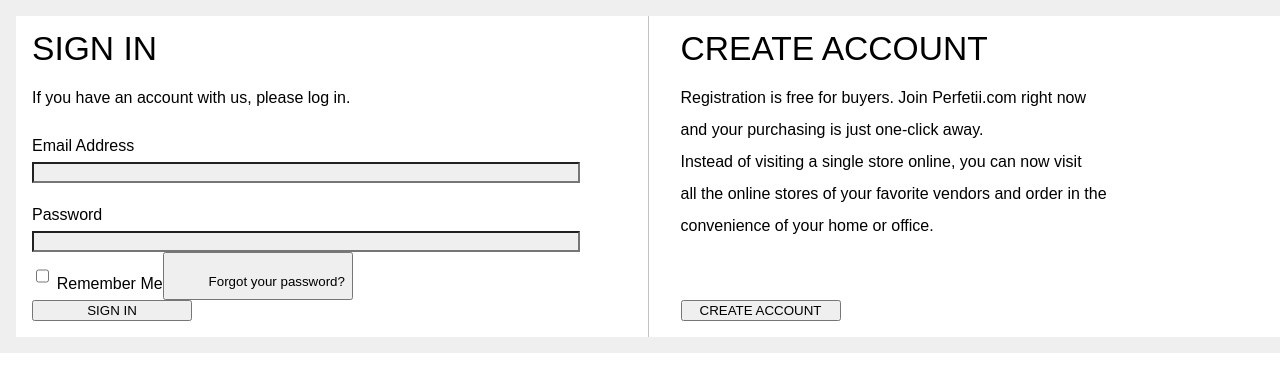
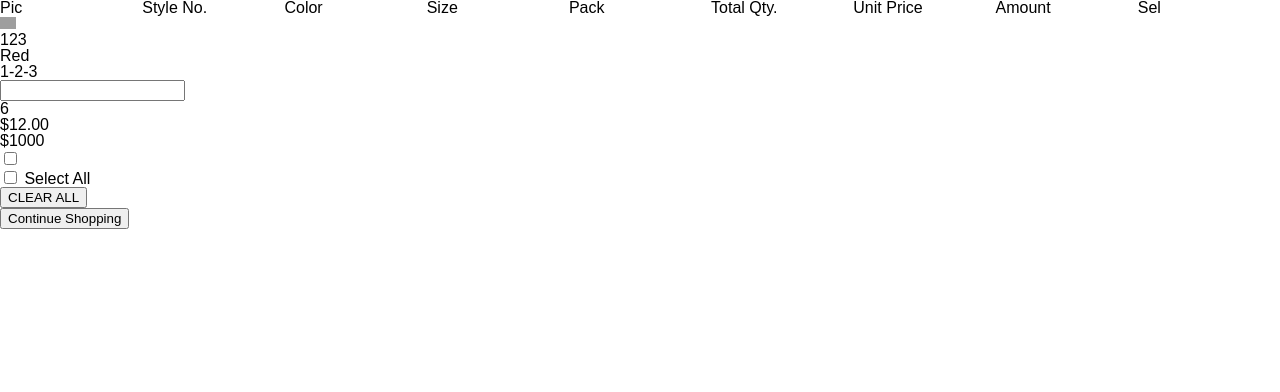
Before and after one commit to danieljoonkimm/Yippido, a React app in the folder client/: page /signin in a window 1280 px wide. Shown: the top 392 px of the page. Built offline with nearby package versions, Linux system fonts and the light colour scheme; grey boxes are pictures that could not be loaded; the HTML template or start-up script is replaced by a standard one.

Commit message:
[edit] fixing shopping cart

```diff
--- a/client/src/components/App.jsx
+++ b/client/src/components/App.jsx
@@ -22,11 +22,14 @@ class App extends Component {
 
   render() {
     return (
-      <Switch>
-        {routes.map(route => (
-          <Route key={`route-${route.name}`} {...route} />
-        ))}
-      </Switch>
+      // <Switch>
+      //   {routes.map(route => (
+      //     <Route key={`route-${route.name}`} {...route} />
+      //   ))}
+      // </Switch>
+      <div>
+        <ShoppingCart/>
+      </div>
     );
   }
 }
--- a/client/src/components/ShoppingCart/VendorShoppingCartSavedItems/index.jsx
+++ b/client/src/components/ShoppingCart/VendorShoppingCartSavedItems/index.jsx
@@ -1,4 +1,5 @@
 import React, { Component } from "react";
+import "./vendorShoppingCart.scss";
 
 class VendorShoppingCartSavedItems extends Component {
   constructor(props) {
@@ -51,76 +52,101 @@ class VendorShoppingCartSavedItems extends Component {
   render() {
     return (
       <div className="container" id="vendorShoppingCartSavedItems_container">
-        <table id="cart" className="table table-hover table-condensed">
-          <thead>
-            <tr>
-              <th style={{width:"50%"}}>Product</th>
-              <th style={{width:"10%"}}>Price</th>
-              <th style={{width:"8%"}}>Quantity</th>
-              <th style={{width:"22%"}} className="text-center">
-                Subtotal
-              </th>
-              <th style={{width:"10%"}} />
-            </tr>
-          </thead>
-          <tbody>
-            <tr>
-              <td data-th="Product">
-                <div className="row">
-                  <div className="col-sm-2 hidden-xs">
+        <div className="row vendorShoppingCartSavedItems_shopping-cart">
+          <div className="row vendorShoppingCartSavedItems_column-labels">
+            <label className="col-xs-1 col-sm-1 col-md-1 vendorShoppingCartSavedItems_product-image">
+              Pic
+            </label>
+            <label className="col-xs-1 col-sm-1 col-md-1 vendorShoppingCartSavedItems_product-styleNo">
+              Style No.
+            </label>
+            <label className="col-xs-1 col-sm-1 col-md-1 vendorShoppingCartSavedItems_product-color">
+              Color
+            </label>
+            <label className="col-xs-1 col-sm-1 col-md-1 vendorShoppingCartSavedItems_product-size">
+              Size
+            </label>
+            <label className="col-xs-1 col-sm-1 col-md-1 vendorShoppingCartSavedItems_product-pack">
+              Pack
+            </label>
+            <label className="col-xs-1 col-sm-1 col-md-1 vendorShoppingCartSavedItems_product-totalQty">
+              Total Qty.
+            </label>
+            <label className="col-xs-1 col-sm-1 col-md-1 vendorShoppingCartSavedItems_product-unitPrice">
+              Unit Price
+            </label>
+            <label className="col-xs-1 col-sm-1 col-md-1 vendorShoppingCartSavedItems_product-amount">
+              Amount
+            </label>
+            <label className="col-xs-1 col-sm-1 col-md-1 vendorShoppingCartSavedItems_product-sel">
+              Sel
+            </label>
+          </div>
+
+          <div className="row vendorShoppingCartSavedItems_column-labelInfo">
+            <div className="col-xs-1 col-sm-1 col-md-1 vendorShoppingCartSavedItems_product">
               <img
-                      src="http://placehold.it/100x100"
-                      alt="..."
-                      className="img-responsive"
+                src="https://s.cdpn.io/3/dingo-dog-bones.jpg"
+                style={{ width: "1em" }}
               />
             </div>
-                  <div className="col-sm-10">
-                    <h4 className="nomargin">Product 1</h4>
-                    <p>awfag</p>
+
+            <div className="col-xs-1 col-sm-1 col-md-1 vendorShoppingCartSavedItems_product">
+              123
+            </div>
+
+            <div className="col-xs-1 col-sm-1 col-md-1 vendorShoppingCartSavedItems_product">
+              Red
+            </div>
+
+            <div className="col-xs-1 col-sm-1 col-md-1 vendorShoppingCartSavedItems_product">
+              1-2-3
+            </div>
+
+            <div className="col-xs-1 col-sm-1 col-md-1 vendorShoppingCartSavedItems_product">
+              <input
+                type="number"
+                value=""
+                min="1"
+                style={{ width: "fit-content" }}
+              />
+            </div>
+
+            <div className="col-xs-1 col-sm-1 col-md-1 vendorShoppingCartSavedItems_product">
+              6
+            </div>
+
+            <div className="col-xs-1 col-sm-1 col-md-1 vendorShoppingCartSavedItems_product">
+              $12.00
+            </div>
+
+            <div className="col-xs-1 col-sm-1 col-md-1 vendorShoppingCartSavedItems_product">
+              $1000
+            </div>
+
+            <div className="ccol-xs-1 col-sm-1 col-md-1 vendorShoppingCartSavedItems_product">
+              <input type="checkbox" />
             </div>
           </div>
-              </td>
-              <td data-th="Price">$1.99</td>
-              <td data-th="Quantity">
-                <input type="number" className="form-control text-center" />
-              </td>
-              <td data-th="Subtotal" className="text-center">
-                1.99
-              </td>
-              <td className="actions" data-th="">
-                <button className="btn btn-info btn-sm">
-                  <i className="fa fa-refresh" />
+
+          <div className="row vendorShoppingCartSavedItems_totals">
+            <div className="col-xs-2 col-sm-2 col-md-2">
+              <input type="checkbox"/> Select All
+            </div>
+
+            <div className="col-xs-6 col-sm-6 col-md-6">
+              <button className="vendorShoppingCartSavedItems_clearAll">
+                CLEAR ALL
               </button>
-                <button className="btn btn-danger btn-sm">
-                  <i className="fa fa-trash-o" />
+            </div>
+
+            <div className="col-xs-4 col-sm-4 col-md-4">
+              <button className="vendorShoppingCartSavedItems_checkout">
+                Continue Shopping
               </button>
-              </td>
-            </tr>
-          </tbody>
-          <tfoot>
-            <tr className="visible-xs">
-              <td className="text-center">
-                <strong>Total 1.99</strong>
-              </td>
-            </tr>
-            <tr>
-              <td>
-                <a href="#" style={{width: "fit-content"}} className="btn btn-warning">
-                  <i style={{width: "fit-content"}}/> Clear All
-                </a>
-              </td>
-              <td colSpan="2" className="hidden-xs" />
-              <td className="hidden-xs text-center">
-                <strong>Total $1.99</strong>
-              </td>
-              <td>
-                <a href="#" className="btn btn-success btn-block">
-                  Continue Shopping <i className="fa fa-angle-right" />
-                </a>
-              </td>
-            </tr>
-          </tfoot>
-        </table>
+            </div>
+          </div>
+        </div>
       </div>
     );
   }
--- a/client/src/components/ShoppingCart/VendorShoppingCartSavedItems/vendorShoppingCart.scss
+++ b/client/src/components/ShoppingCart/VendorShoppingCartSavedItems/vendorShoppingCart.scss
@@ -0,0 +1,3 @@
+.vendorShoppingCartSavedItems_column-labels {
+  display: flex;
+}
```
Also changed, not shown: client/public/dist/bundle.js. Lines whose indentation alone changed are shown as unchanged.
